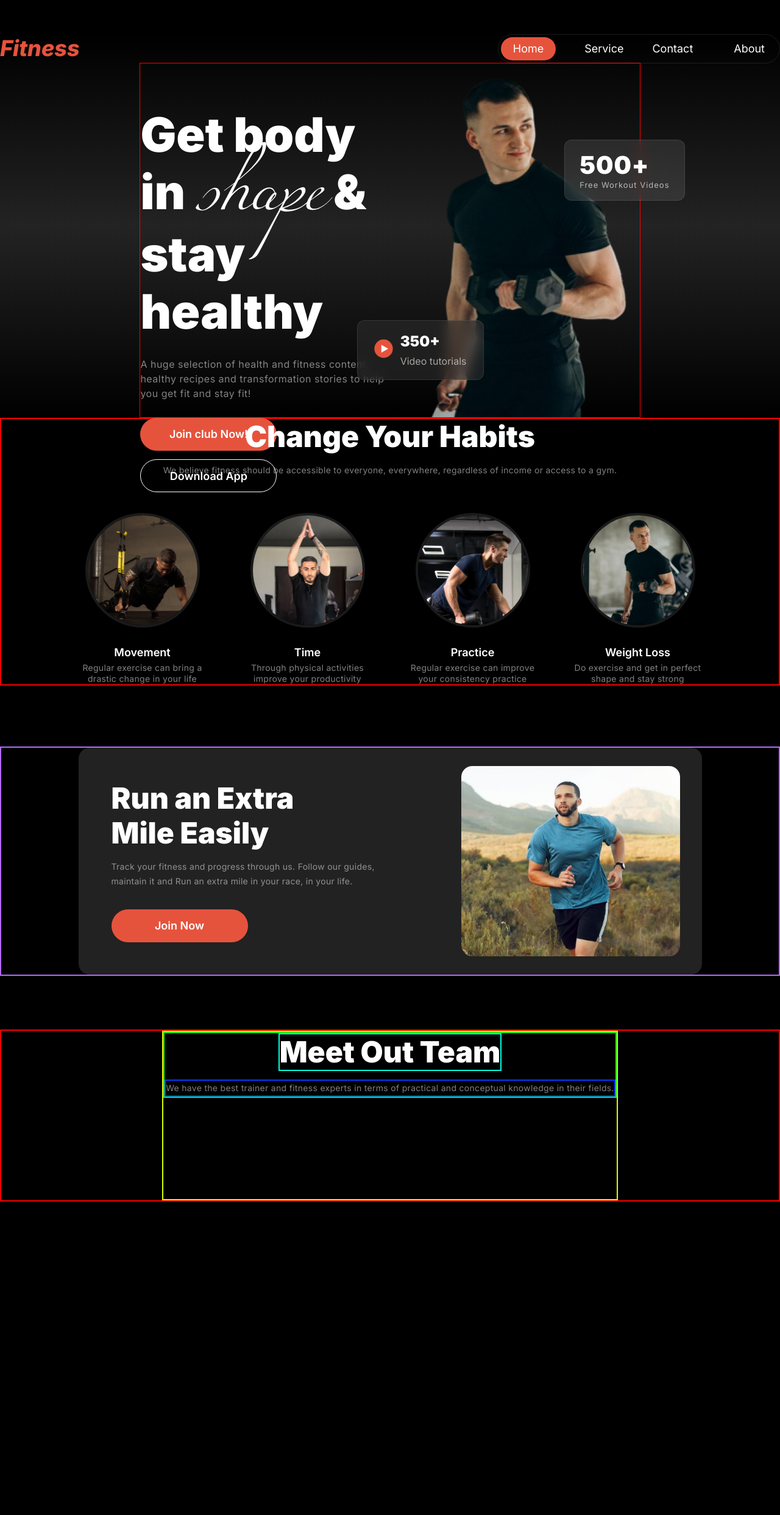
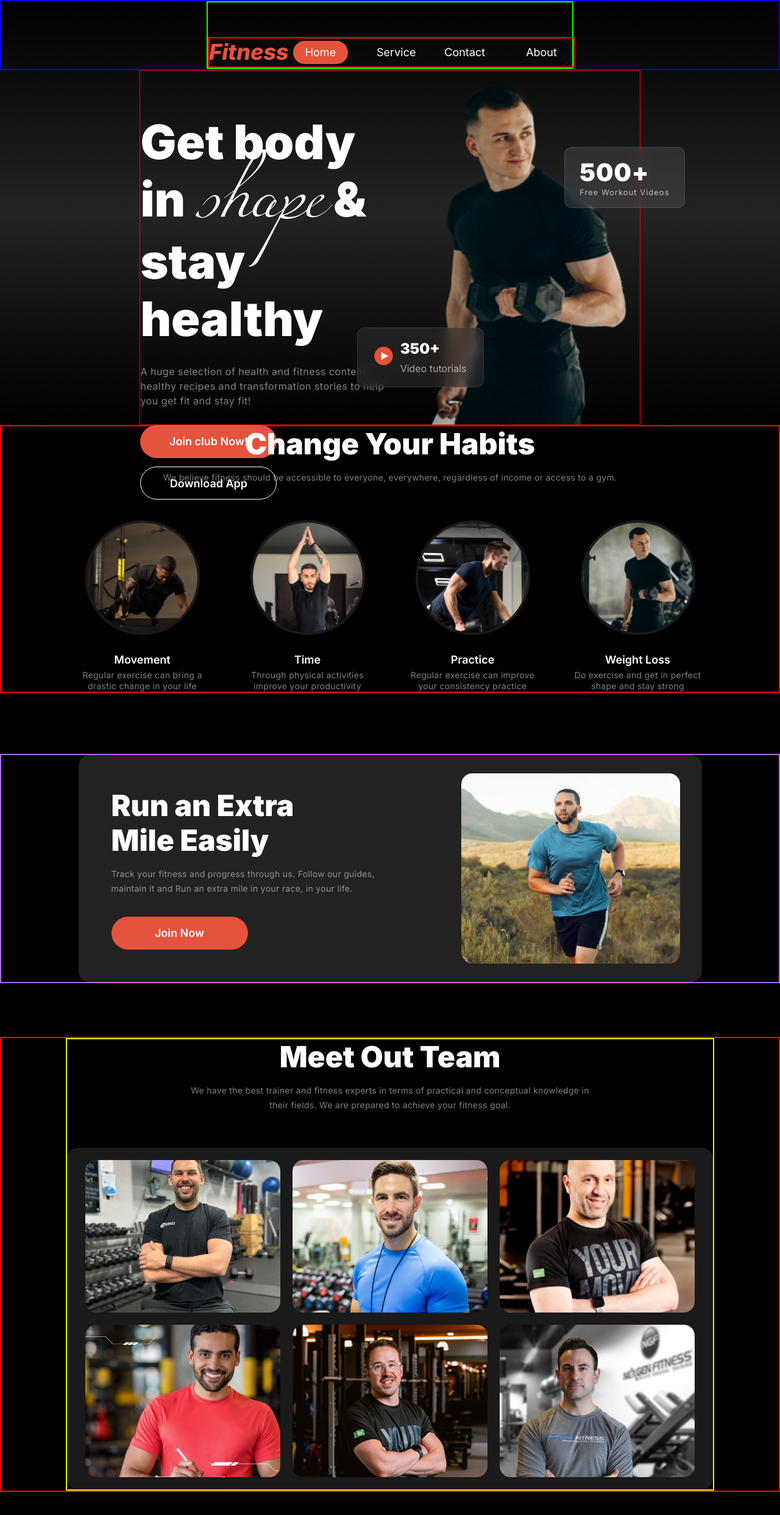
Before and after one commit to CODEsSAMI/B10A2-versatile-ui-main-project-samiul, a plain HTML site: page index.html in a window 1280 px wide. Shown: the whole page at 61% size. Before the commit the page ends 2058 px from the top, so only its background shows below. Drawn offline with Linux system fonts and the light colour scheme.

Commit message:
done team part

```diff
--- a/index.html
+++ b/index.html
@@ -12,16 +12,22 @@
 <body>
     <header class="header">
         <section class="navbar-design">
-            <nav class="navbar">
-                <h3 class="logo">Fitness</h3>
+            <section class="navbar-container">
+                <div class="navbar">
+                    <div class="logo">Fitness</div>
+                    <div>
                         <ul class="nav-menu">
                             <li class="nav-item" id="home"><a href="" class="nav-link">Home</a></li>
                             <li class="nav-item"><a href="" class="nav-link">Service</a></li>
                             <li class="nav-item"><a href="" class="nav-link">Contact</a></li>
                             <li class="nav-item"><a href="" class="nav-link" id="about">About</a></li>
                         </ul>
+                    </div>
+                    <div>
                         <img class="burger" src="./images/align-justify.png" alt="">
-            </nav>
+                    </div>
+                </div>
+            </section>
         </section>
 
         <section class="banner-design">
@@ -210,16 +216,28 @@
                         Meet Out Team
                     </div>
                     <div class="team-description">
-                        We have the best trainer and fitness experts in terms of practical and conceptual knowledge in their fields.
+                        We have the best trainer and fitness experts in terms of practical and conceptual knowledge in
+                        their fields. We are prepared to achieve your fitness goal.
                     </div>
                 </div>
                 <div class="team-image-container">
-                    <div class="team-images-card"><img src="" alt="" class="image1"></div>
-                    <div class="team-images-card"><img src="" alt="" class="image2"></div>
-                    <div class="team-images-card"><img src="" alt="" class="image3"></div>
-                    <div class="team-images-cards"><img src="" alt="" class="image4"></div>
-                    <div class="team-images-cards"><img src="" alt="" class="image5"></div>
-                    <div class="team-images-cards"><img src="" alt="" class="image6"></div>
+                    <div class="team-images-card team-card1"><img src="./images/trainer1.png" alt="" class="team-image">
+                    </div>
+
+                    <div class="team-images-card team-card2"><img src="./images/trainer2.png" alt="" class="team-image">
+                    </div>
+
+                    <div class="team-images-card team-card3"><img src="./images/trainer3.png" alt="" class="team-image">
+                    </div>
+
+                    <div class="team-images-card team-card4"><img src="./images/trainer4.png" alt="" class="team-image">
+                    </div>
+
+                    <div class="team-images-card team-card5"><img src="./images/trainer5.png" alt="" class="team-image">
+                    </div>
+
+                    <div class="team-images-card team-card6"><img src="./images/trainer6.png" alt="" class="team-image">
+                    </div>
                 </div>
             </section>
         </section>
--- a/style.css
+++ b/style.css
@@ -31,14 +31,25 @@ p {
 /* navbar design */
 .navbar-design {
 
+    border: 2px solid rgb(4, 0, 255);
+    display: flex;
+    justify-content: center;
+
+    .navbar-container {
+        border: 2px solid rgb(21, 255, 0);
+        max-width: 1066px;
+        /* display: flex;
+        justify-content: space-between; */
+        /* flex-wrap: wrap; */
+    }
+
     .navbar {
+        border: 2px solid red;
         width: 100%;
         height: 46px;
         display: flex;
         justify-content: space-between;
         align-items: center;
-        max-width: 100%;
-
         margin-top: 57px;
     }
 
@@ -99,6 +110,7 @@ p {
 /* banner design */
 .banner-design {
     padding: 0px 10%;
+
     .banner {
         border: 1px solid rgb(253, 0, 0);
         max-width: 80%;
@@ -673,15 +685,16 @@ p {
     }
 
     .team-text-container {
-        border: 2px solid rgb(0, 255, 21);
+        /* border: 2px solid rgb(255, 0, 0); */
         display: flex;
         flex-direction: column;
         align-items: center;
         gap: 14px;
+        max-width: 671px;
     }
 
     .team-title {
-        border: 2px solid rgb(0, 255, 221);
+        /* border: 2px solid rgb(0, 255, 221); */
         color: #FFF;
         font-family: Inter;
         font-size: 48px;
@@ -690,7 +703,7 @@ p {
     }
 
     .team-description {
-        border: 2px solid rgb(0, 60, 255);
+        /* border: 2px solid rgb(0, 102, 255); */
         color: rgba(255, 255, 255, 0.50);
         text-align: center;
         font-family: Inter;
@@ -700,12 +713,37 @@ p {
         letter-spacing: 0.3px;
     }
 
-    .team-image-container {}
+    .team-image-container {
+        /* border: 2px solid rgb(0, 102, 255); */
+        max-width: 1060px;
+        display: flex;
+        flex-wrap: wrap;
+        justify-content: center;
+        gap: 20px;
+        padding: 20px;
+        border-radius: 18px;
+        background: rgba(255, 255, 255, 0.10);
 
-    .team-images-card {}
+    }
+
+    .team-images-card {
+        /* border: 2px solid rgb(255, 0, 0); */
+        max-height: 270px;
+        width: 320px;
+        height: 250px;
+        border-radius: 18px;
+        display: flex;
+        justify-content: center;
 
 
+    }
 
+    .team-image {
+        border-radius: 18px;
+        max-height: 272px;
+        width: 100%;
+        object-fit: cover;
+    }
 
 }
 
@@ -996,10 +1034,48 @@ p {
         }
     }
 
+    .team-design-container {
+        margin-top: 66px;
+        margin-bottom: 66px;
+
+        .team-container {
+            max-width: 393px;
+            gap: 37px;
+        }
+
+        .team-text-container {
+            max-width: 309px;
+        }
+
+        .team-title {
+            font-size: 32px;
+        }
+
+        .team-description {}
+
+        .team-image-container {
+            max-width: 353px;
+            flex-direction: column;
+            align-items: center;
+
+        }
+
+        .team-images-card {
+            width: 310px;
+            height: 250px;
+
+
+        }
+
+        .team-image {
+            max-height: 250px;
+        }
+
+    }
 }
 
-@media screen and (min-width:576px) and (max-width: 992px) {
+/* @media screen and (min-width:576px) and (max-width: 992px) {
     body {
         display: none;
     }
-}
+} */
```
Lines whose indentation alone changed are shown as unchanged.
